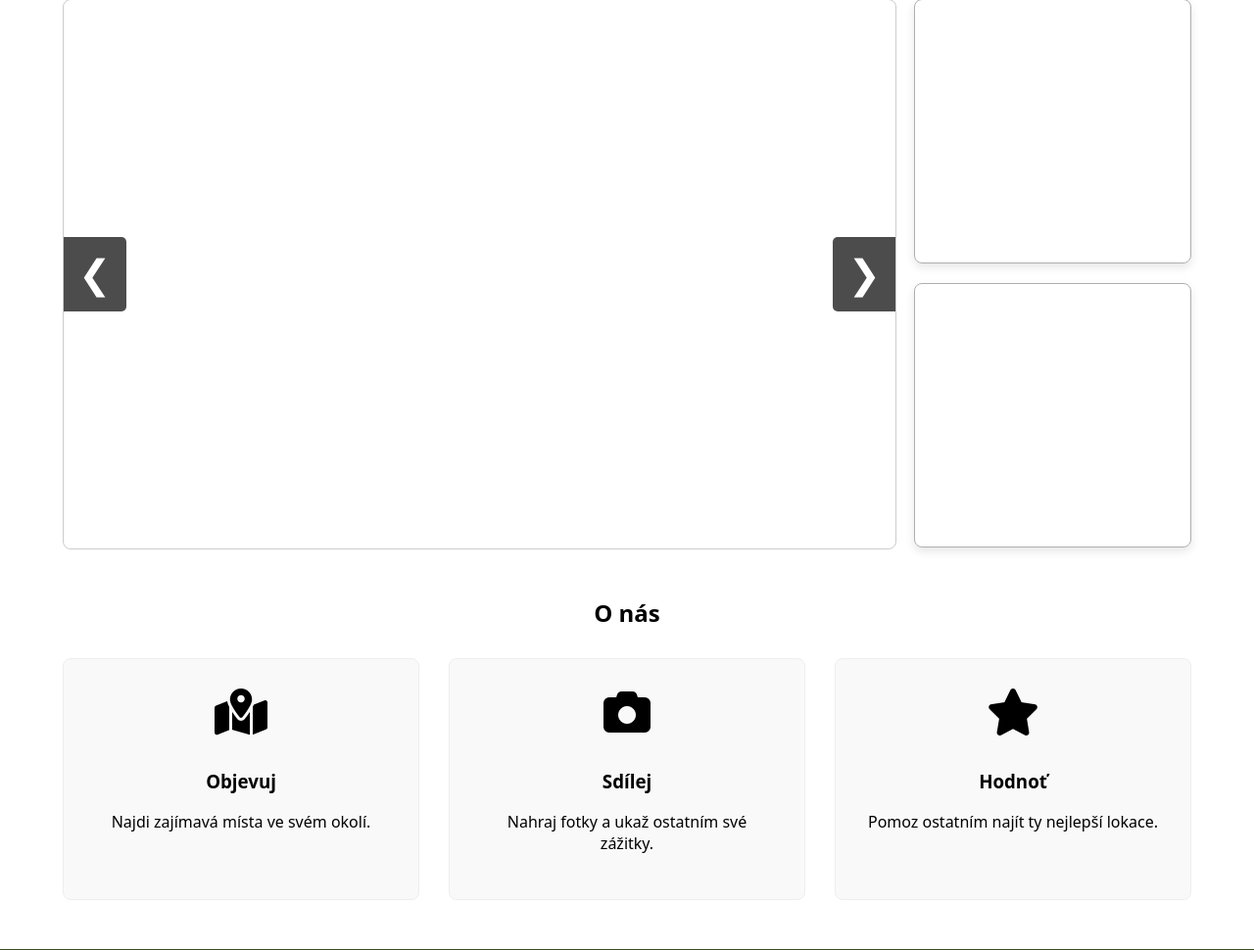
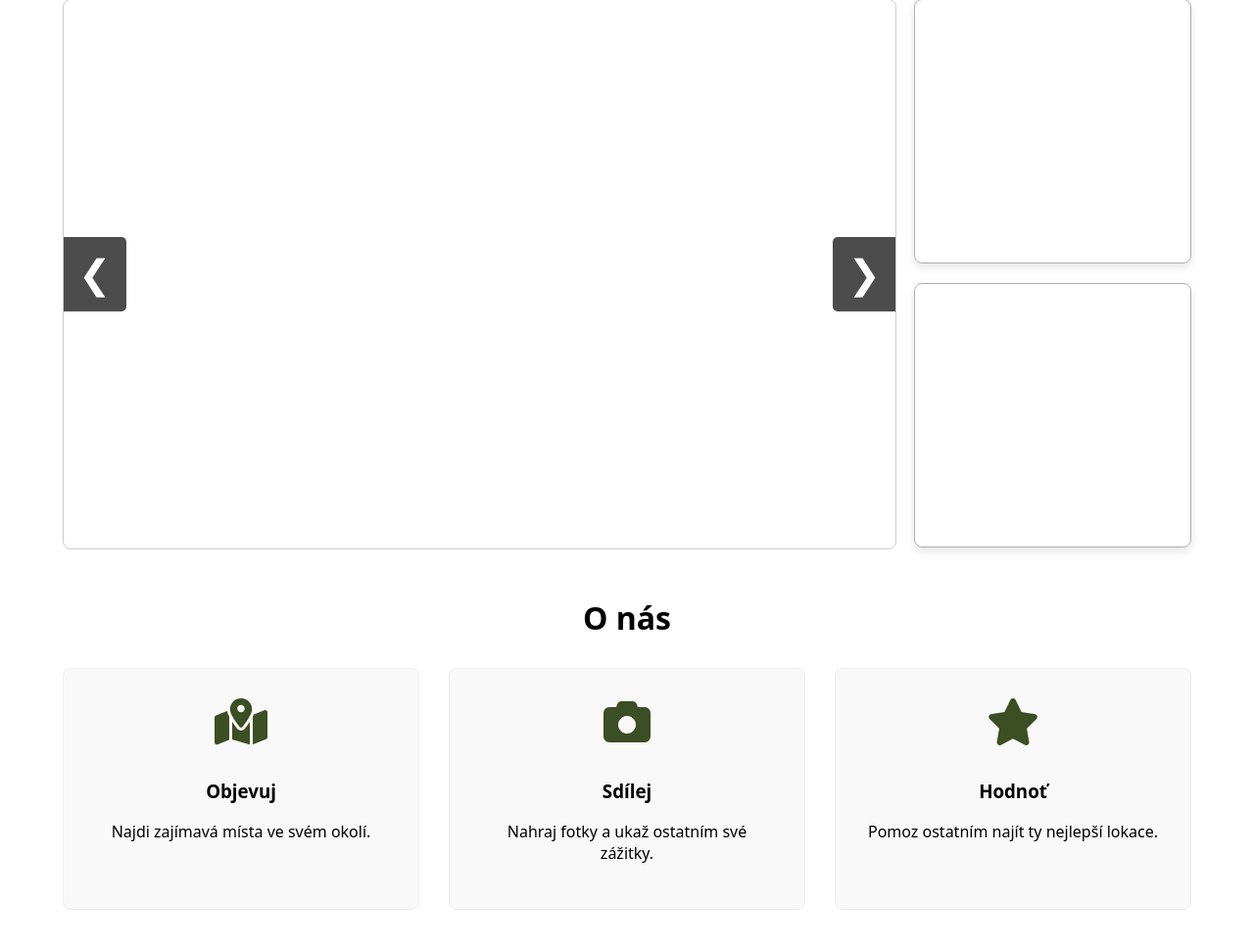
Before and after one commit to endurovojta173/Travel-Diary, a FastAPI app: template templates/home.html in a window 1280 px wide. Shown: the part 245-1215 px from the top of the page at 98% size. Run offline with FastAPI, Linux system fonts and the light colour scheme; the template is opened without the code that fills it, so the values that code supplies are empty.

Commit message:
Update section title and icon styles
Increased the font size of .section-title for better visibility and set a dark green color for .fa-map-location-dot, .fa-camera, and .fa-star icons to improve visual consistency.

```diff
--- a/static/css/home-page-layout.css
+++ b/static/css/home-page-layout.css
@@ -90,6 +90,7 @@
 
 .section-title {
     text-align: center;
+    font-size: 2rem;
     margin: 50px 0 30px 0;
 }
 
@@ -107,7 +108,11 @@
     border: 1px solid #eee;
     transition: transform 0.2s;
 }
-
+.fa-map-location-dot,
+.fa-camera,
+.fa-star{
+    color: var(--dark-green-color);
+}
 .about-card:hover {
     transform: translateY(-5px);
 }
```
